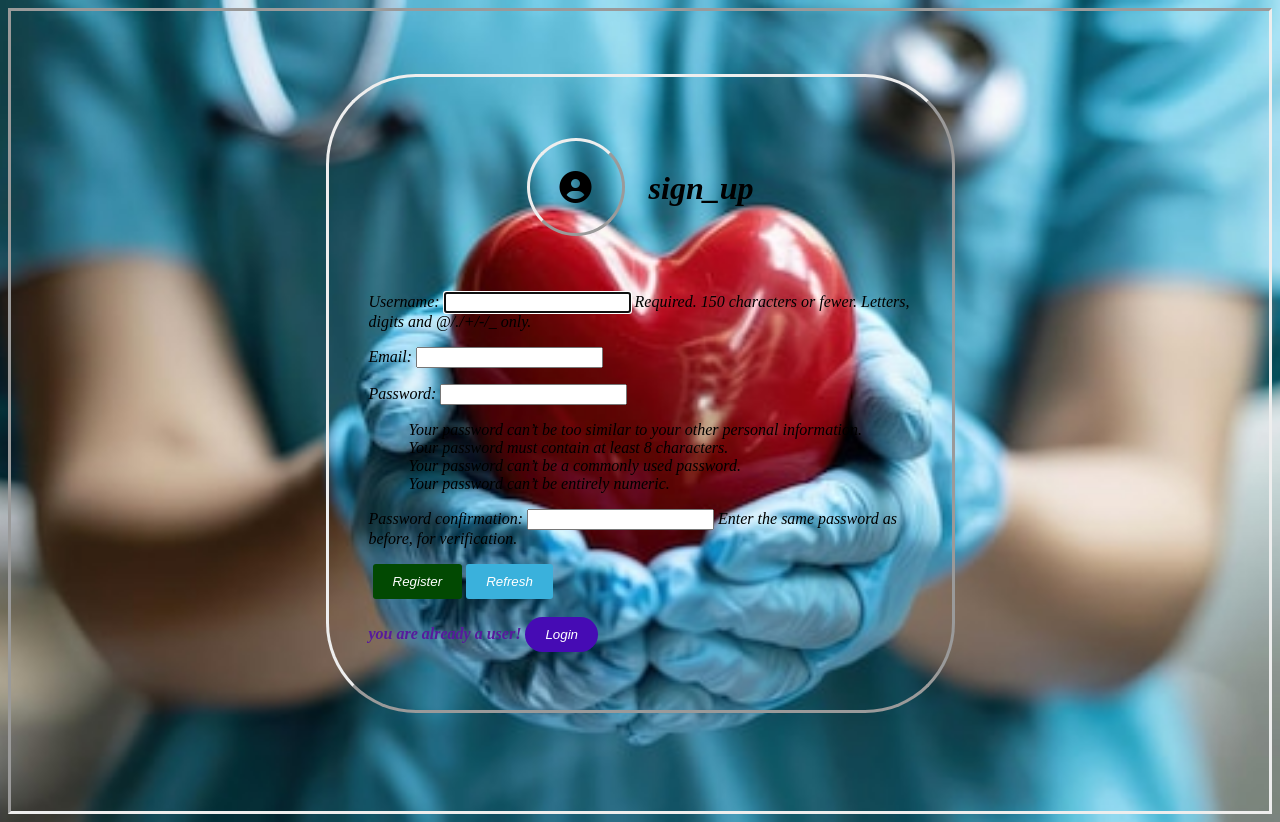
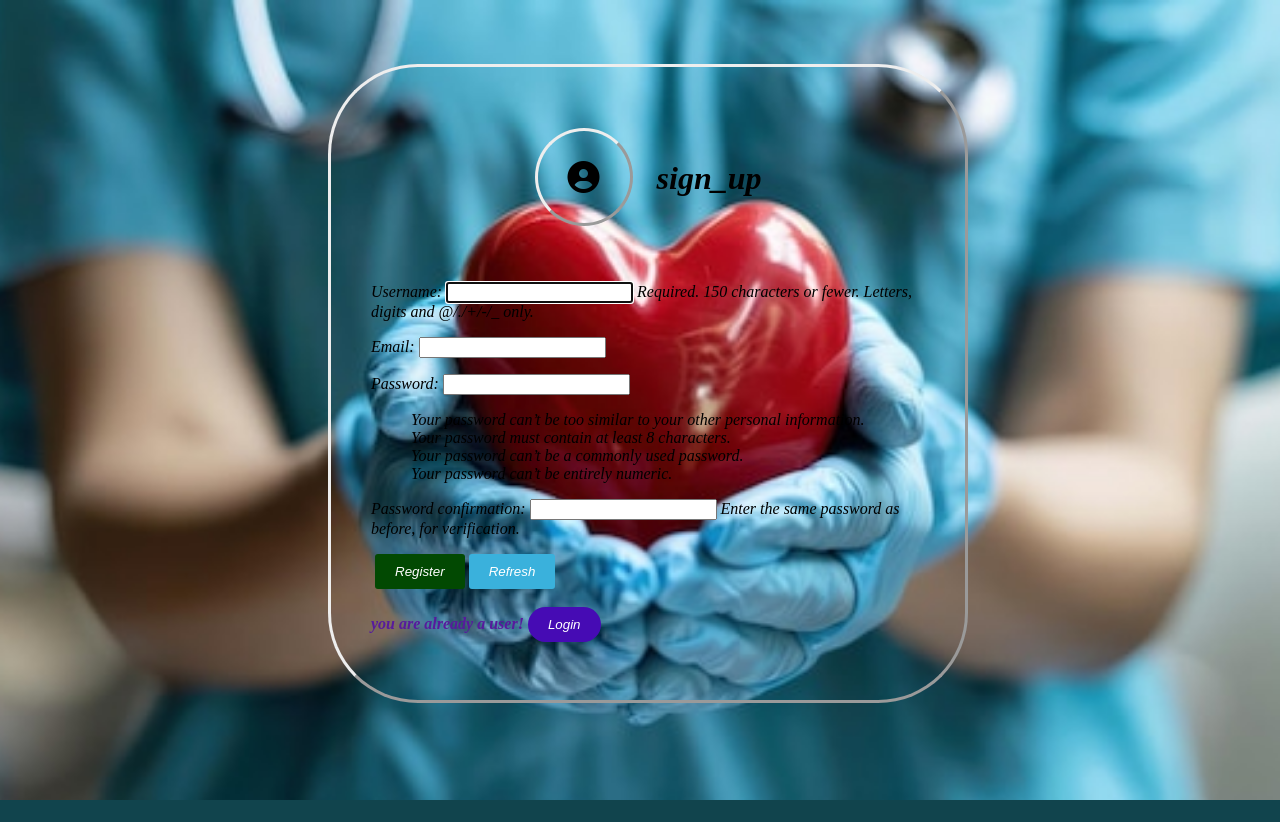
Before and after one commit to koushikshety/HOSPITAL-MANAGEMENT-SYSTEM, a Django app: page /accounts/sign_up in a window 1280 px wide. After the commit the page ends 800 px from the top, so only its background shows below. Run offline with Django 5.2, Linux system fonts and the light colour scheme; some libraries are stand-ins or nearby versions.

Commit message:
3rd comment

```diff
--- a/hospital/urls.py
+++ b/hospital/urls.py
@@ -17,7 +17,7 @@
     path('base', views.BASE, name='base'),
     # here comes the login,sing up and logout urls
     path("accounts/",include("django.contrib.auth.urls")),
-    path("accounts/sign_up", signup_view, name="sign_up"),
+    path('accounts/sign_up', views.signup_view, name='signup_view'),
     path('logout/', views.logout_view, name='logout'),
     # here comes indivisual urls
     path('terms', views.TERMS, name='terms'),
--- a/hospital/views.py
+++ b/hospital/views.py
@@ -207,7 +207,6 @@
 
 
 @allowed_users(allowed_roles=['admins', 'doctors'])
-
 def ADD_DOCTOR(request):
     if request.method == "POST":
         d_add = request.POST.get('d_add')
--- a/static/css/signup.css
+++ b/static/css/signup.css
@@ -5,16 +5,12 @@
 
 }
 body{
-    width: auto;
-    height: 100vh;
-    border:3px solid rgb(61, 30, 171);
-    /* background-image:url("images2/hb2.jpg") ; */
+    width: 100%;
     background: url("images2/heart.jpg");
     background-repeat: no-repeat;
     background-position: center;
     background-size: cover;
-    border: outset;
-    border: inset;
+
 
 }
 /* input #id_email{
--- a/templates/base.html
+++ b/templates/base.html
@@ -210,7 +210,6 @@
                               aria-expanded="false"><span class="ti-file"></span> Other Pages</a>
                            <div class="dropdown-menu">
                               <!-- <a class="dropdown-item" href="{% url 'login'%}">Login </a>
-                              <a class="dropdown-item" href="http://127.0.0.1:8000/accounts/sing_up">Sign Up</a>
                               <a class="dropdown-item" href="http://127.0.0.1:8000">log out</a> -->
                               <!-- <a class="dropdown-item" href="404.html">404</a> -->
                               <a class="dropdown-item" href="http://127.0.0.1:8000/Other-pages/subscription">Pricing</a>
--- a/templates/index.html
+++ b/templates/index.html
@@ -114,7 +114,7 @@
 <ul id="ok2">
 	<li id="ok"><a id="ok1" href="http://127.0.0.1:8000/about">ABOUT</a></li>
 	<li id="ok"><a id="ok1" href="http://127.0.0.1:8000/accounts/login/">LOGIN</a></li>
-	<li id="ok"><a id="ok1" href="http://127.0.0.1:8000/accounts/sing_up">SIGN UP</a></li>
+	<li id="ok"><a id="ok1" href="http://127.0.0.1:8000/accounts/sign_up">SIGN UP</a></li>
 	<li id="ok"><a id="ok1" href="http://127.0.0.1:8000/admin">ADMIN</a></li>
 </ul>
 </nav>
--- a/templates/registration/login.html
+++ b/templates/registration/login.html
@@ -24,7 +24,7 @@
             <button type="submit">Login</button>
             <br>
             <br>
-            not a member? <button id="net"><a href="{% url 'sign_up'%}">sign up</a></button> here
+            not a member? <button id="net"><a href="{% url 'signup_view'%}">sign up</a></button> here
                 <br>
                 <br>
 
--- a/templates/registration/sign_up.html
+++ b/templates/registration/sign_up.html
@@ -11,7 +11,7 @@
 <link rel="stylesheet" href="{% static 'css/signup.css' %}">
 <!-- <center> -->
 <!-- <big> -->
-    <form id="ok" method="post" action="{%url 'sign_up'%}">
+    <form id="ok" method="post" action="{%url 'signup_view' %}">
         <center>
         <h1>
         <i class="fa-solid fa-circle-user"></i>&nbsp;&nbsp; sign_up</h1></center>
```
Also changed, not shown: templates/about.html (+6 -1 lines), db.sqlite3.
